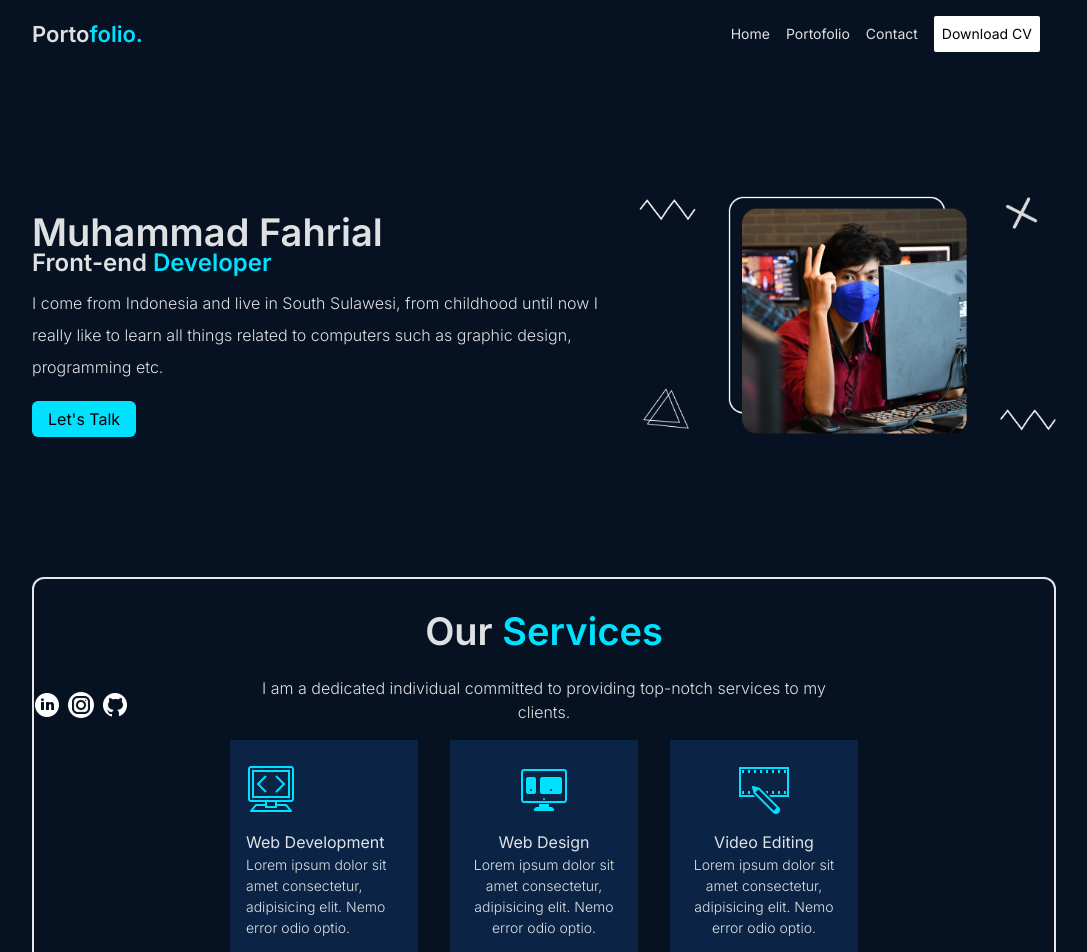
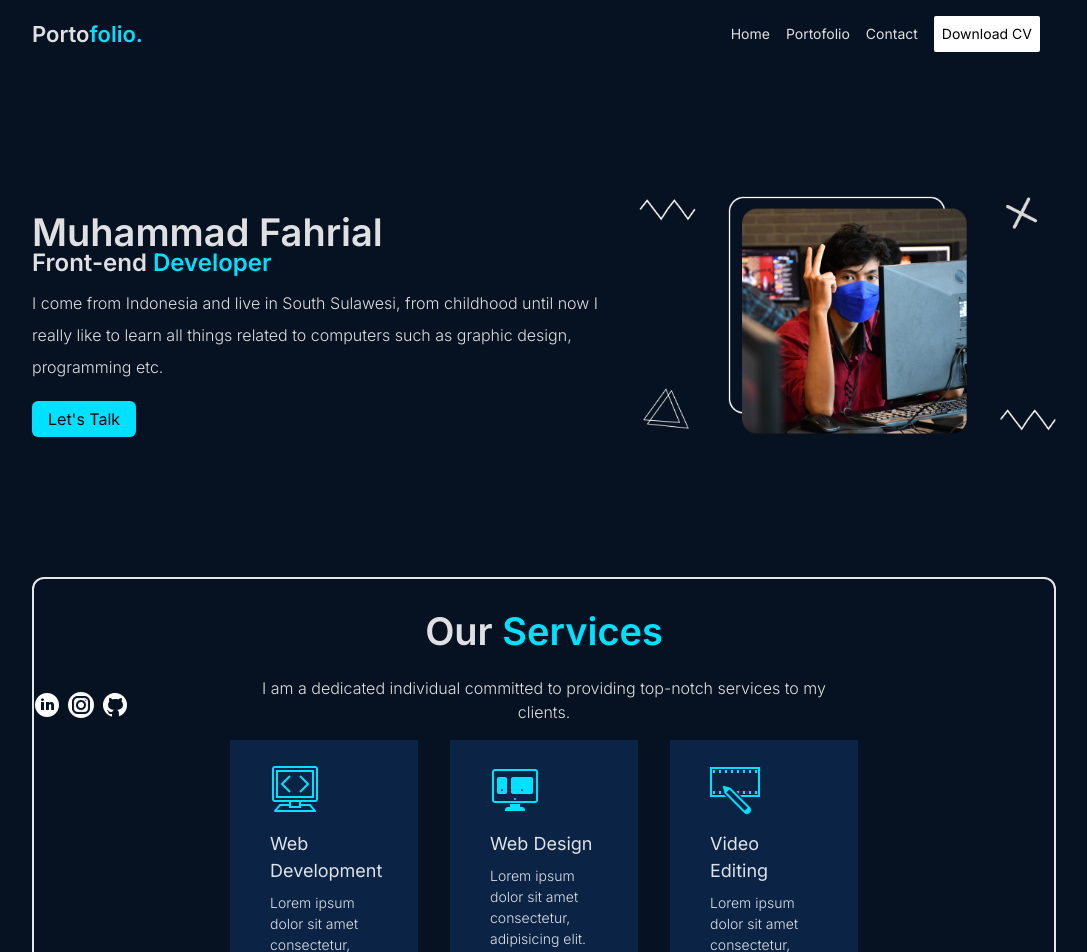
Before and after one commit to MuhammadFahrial/my-portofolio, a React (Vite) app: page / in a window 1280 px wide. Shown: the top 952 px of the page, without its empty margins (96-1183 px from the left). Built offline with nearby package versions, Linux system fonts and the light colour scheme.

Commit message:
'update:services'

```diff
--- a/src/components/Pages/Body/Home/Home.jsx
+++ b/src/components/Pages/Body/Home/Home.jsx
@@ -78,30 +78,26 @@ export default function Home() {
           to my clients.
         </p>
         <div className="flex justify-center flex-wrap gap-8">
-          <div className="web-dev px-4 py-6 bg-[#0B2345] xl:w-1/5">
+          <div className="web-dev px-10 py-6 bg-[#0B2345] xl:w-1/5">
             <img src={webDev} alt="" className="pb-4" />
-            <h1>Web Development</h1>
-            <p className="text-[14px] font-light">
+            <h1 className="text-[18px]">Web Development</h1>
+            <p className="text-[14px] font-light pt-2">
               Lorem ipsum dolor sit amet consectetur, adipisicing elit. Nemo
               error odio optio.
             </p>
           </div>
-          <div className="web-design px-4 py-6 bg-[#0B2345] xl:w-1/5 text-center">
-            <img
-              src={webDesign}
-              alt=""
-              className="pb-4 block mr-auto ml-auto"
-            />
-            <h1>Web Design</h1>
-            <p className="text-[14px] font-light">
+          <div className="web-design px-10 py-6 bg-[#0B2345] xl:w-1/5">
+            <img src={webDesign} alt="" className="pb-4" />
+            <h1 className="text-[18px]">Web Design</h1>
+            <p className="text-[14px] font-light pt-2">
               Lorem ipsum dolor sit amet consectetur, adipisicing elit. Nemo
               error odio optio.
             </p>
           </div>
-          <div className="video-editing px-4 py-6 bg-[#0B2345] xl:w-1/5 text-center">
-            <img src={vidEdit} alt="" className="pb-4 block mr-auto ml-auto" />
-            <h1>Video Editing</h1>
-            <p className="text-[14px] font-light">
+          <div className="video-editing px-10 py-6 bg-[#0B2345] xl:w-1/5">
+            <img src={vidEdit} alt="" className="pb-4" />
+            <h1 className="text-[18px]">Video Editing</h1>
+            <p className="text-[14px] font-light pt-2">
               Lorem ipsum dolor sit amet consectetur, adipisicing elit. Nemo
               error odio optio.
             </p>
```
